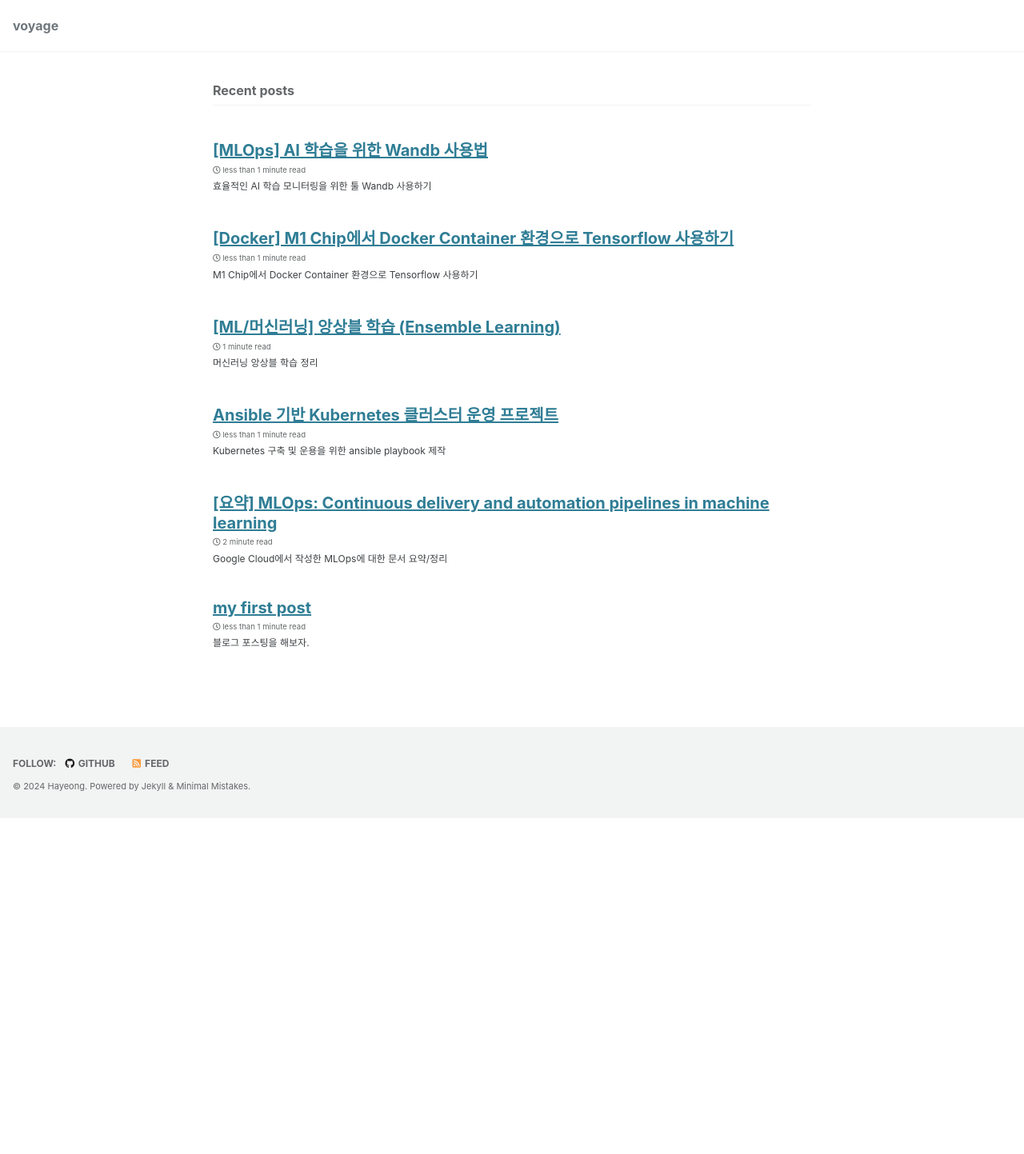
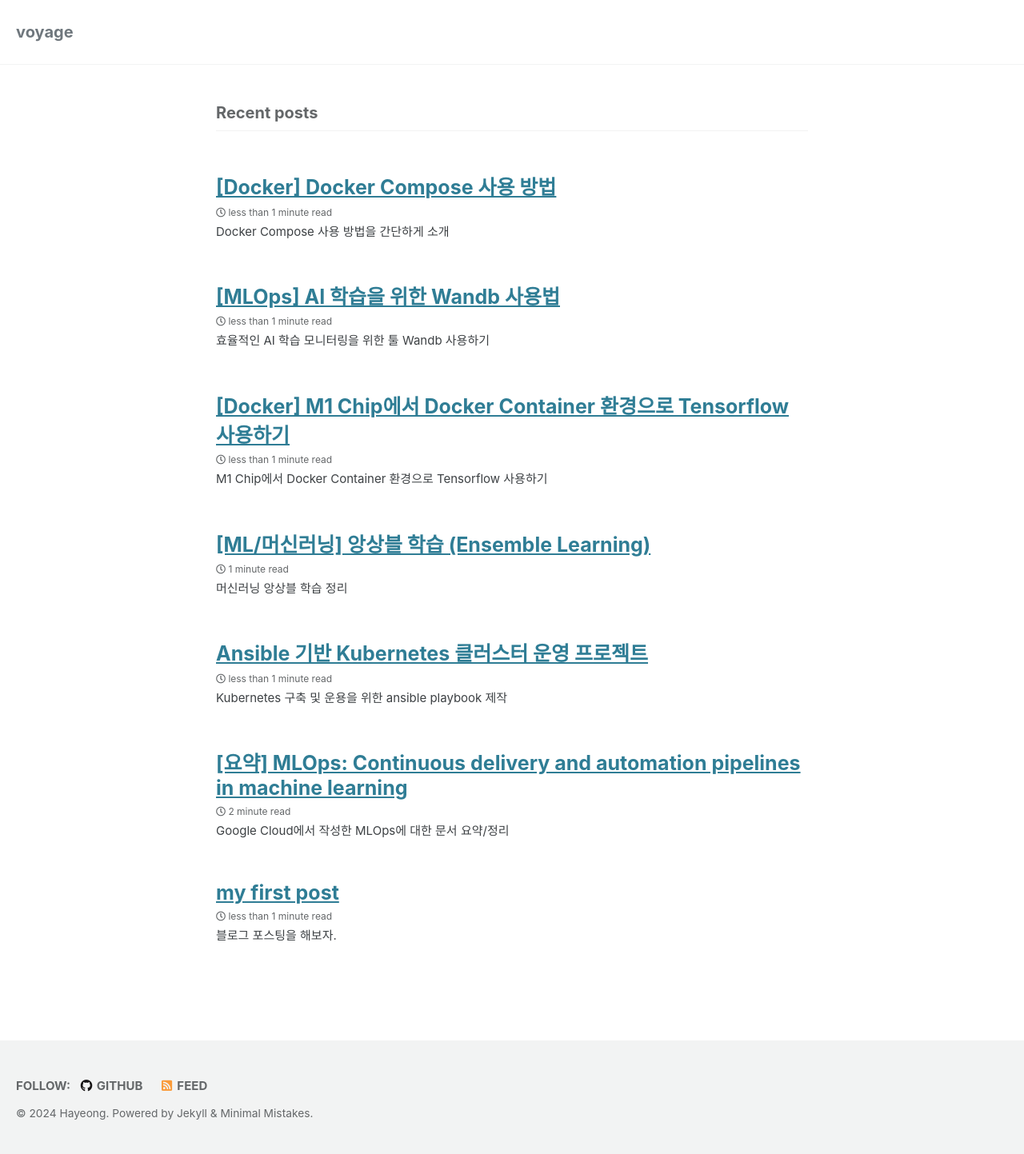
Before and after one commit to hayeong95/hayeong95.github.io, a Jekyll site: the page built from index.markdown, in a window 1280 px wide. Shown: the whole page at 80% size. Built offline with Jekyll 4.4.1, drawn with Linux system fonts in a browser that asks for light colours; cached includes are drawn as plain includes; the list of posts is cut into pages by our own code; before the commit the page ends 1023 px from its top, so only the background shows below that; part of the change alters nothing that is shown.

Commit message:
post docker compose

````diff
--- /dev/null
+++ b/_posts/2024-01-31-Docker-Compose.md
@@ -0,0 +1,65 @@
+---
+title: "[Docker] Docker Compose 사용 방법"
+excerpt: "Docker Compose 사용 방법을 간단하게 소개"
+
+categories:
+  - dev
+tags:
+  - [Docker, Container, DockerCompose]
+
+permalink: /dev/docker-compose/
+
+toc: true
+toc_sticky: true
+
+date: 2024-01-31
+last_modified_at: 2024-01-31
+---
+
+
+## 사용 시나리오
+- Docker Image 빌드를 위한 정보는 `Dockerfile`로 관리
+- 해당 `Dockerfile`을 이용하여 컨테이너 앱을 띄우기 위한 서비스 정의는 `docker-compose`로 관리
+
+## Docker Compose 파일 작성하기
+```vim
+# compose.yml
+version: "3" # 도커 컴포즈 버전
+services:
+  container_1:
+    build: # 이미지를 도커파일로 빌드 필요한 경우
+      context: . # 도커파일 위치
+      dockerfile: DockerFile # 도커파일 파일명
+    image: # 빌드될 도커 이미지명
+    ports:
+      - {host port}:{container port}
+    volumes:
+      -
+  container_2:
+    depends_on:
+      - container_1
+    environment:
+      - # 환경변수 지정
+    image:
+    command:
+    working_dir:
+    restart:
+    networks:
+
+volumes:
+
+networks:
+
+```
+
+
+## 유용한 명령어
+```
+docker compose up --build
+docker compose down
+docker compose start
+docker compose stop
+docker compose restart
+docker compose ps
+docker compose logs
+```
--- a/_sass/minimal-mistakes/_reset.scss
+++ b/_sass/minimal-mistakes/_reset.scss
@@ -8,18 +8,18 @@ html {
   /* apply a natural box layout model to all elements */
   box-sizing: border-box;
   background-color: $background-color;
-  font-size: 11px;
+  font-size: 14px;
 
   @include breakpoint($medium) {
-    font-size: 11px;
+    font-size: 14px;
   }
 
   @include breakpoint($large) {
-    font-size: 14px;
+    font-size: 16px;
   }
 
   @include breakpoint($x-large) {
-    font-size: 16px;
+    font-size: 20px;
   }
 
   -webkit-text-size-adjust: 100%;
````
